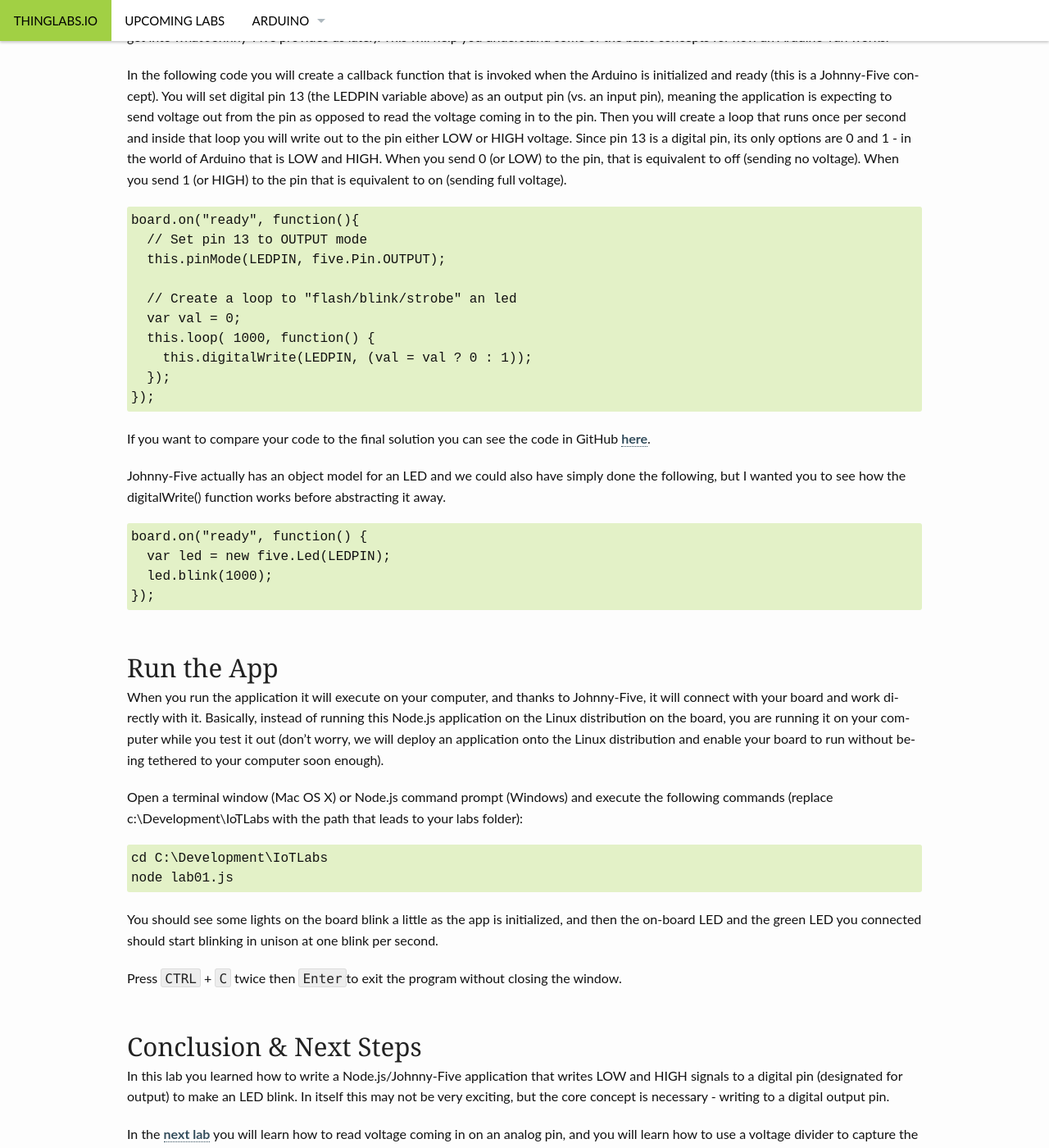
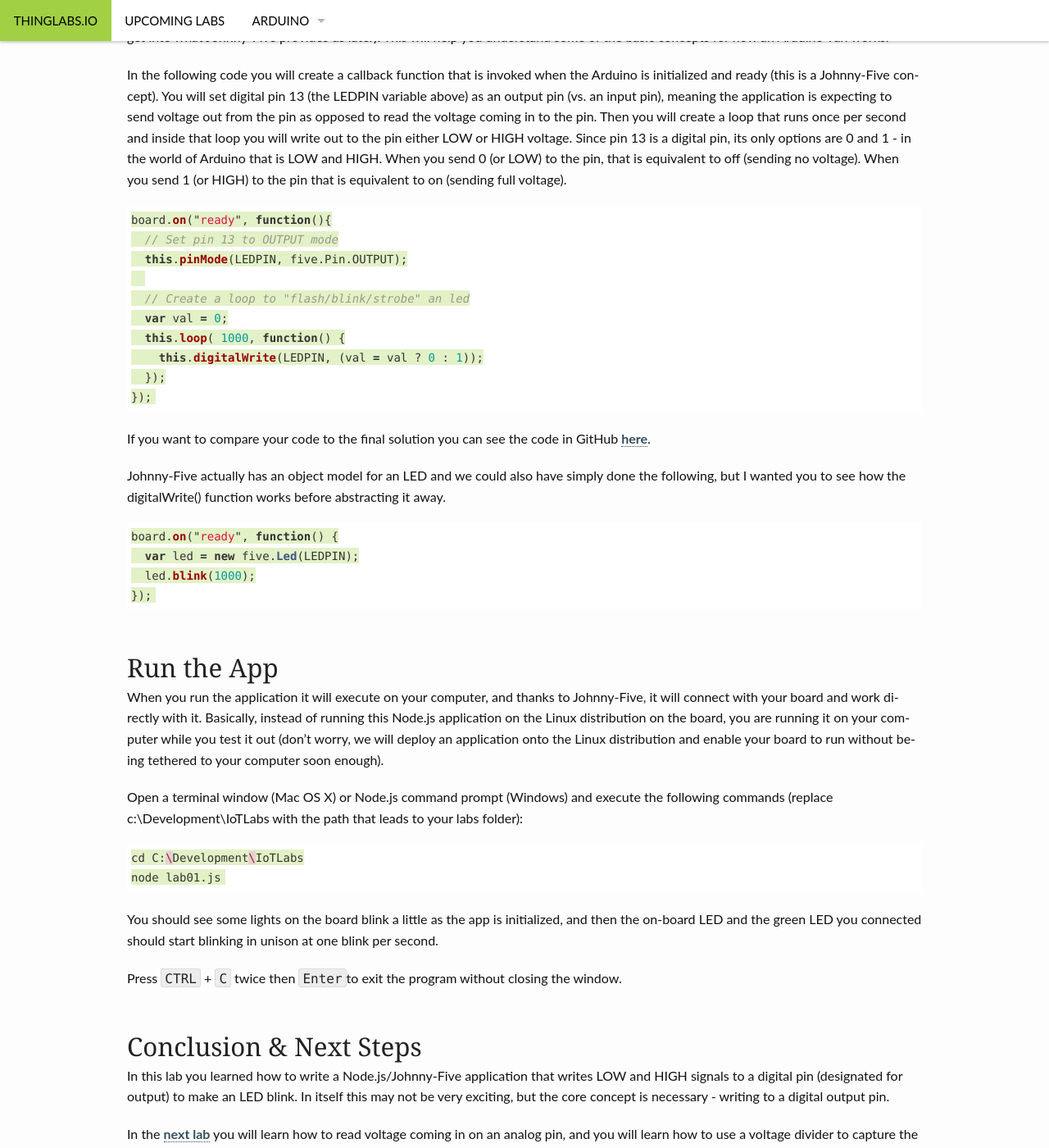
Before and after one commit to ThingLabsIo/ThingLabsIo.github.io, a Jekyll site: the page built from pages/lab001.md, in a window 1280 px wide and 1400 px high, scrolled down 4145 px. Shown: the whole window at 82% size. Built offline with Jekyll 4.4.1, drawn with Linux system fonts in a browser that asks for light colours.

Commit message:
tesing syntax formating

`````diff
--- a/pages/lab001.md
+++ b/pages/lab001.md
@@ -107,7 +107,7 @@ Johnny-Five provides a collection of objects that represent the board, the pins
 
 In the following code you will create a callback function that is invoked when the Arduino is initialized and ready (this is a Johnny-Five concept). You will set digital pin 13 (the LEDPIN variable above) as an output pin (vs. an input pin), meaning the application is expecting to send voltage out from the pin as opposed to read the voltage coming in to the pin. Then you will create a loop that runs once per second and inside that loop you will write out to the pin either LOW or HIGH voltage. Since pin 13 is a digital pin, its only options are 0 and 1 - in the world of Arduino that is LOW and HIGH. When you send 0 (or LOW) to the pin, that is equivalent to off (sending no voltage). When you send 1 (or HIGH) to the pin that is equivalent to on (sending full voltage).
 
-<pre>
+````javascript
 board.on("ready", function(){
   // Set pin 13 to OUTPUT mode
   this.pinMode(LEDPIN, five.Pin.OUTPUT);
@@ -118,28 +118,28 @@ board.on("ready", function(){
     this.digitalWrite(LEDPIN, (val = val ? 0 : 1));
   });
 });
-</pre>
+````
 
 If you want to compare your code to the final solution you can see the code in GitHub [here](https://github.com/ThingLabsIo/IoTLabs/blob/master/Arduino/Labs01_03/lab01.js).
 
 Johnny-Five actually has an object model for an LED and we could also have simply done the following, but I wanted you to see how the digitalWrite() function works before abstracting it away.
 
-<pre>
+````javascript
 board.on("ready", function() {
   var led = new five.Led(LEDPIN);
   led.blink(1000);
 });
-</pre>
+````
 
 ## Run the App
 When you run the application it will execute on your computer, and thanks to Johnny-Five, it will connect with your board and work directly with it. Basically, instead of running this Node.js application on the Linux distribution on the board, you are running it on your computer while you test it out (don't worry, we will deploy an application onto the Linux distribution and enable your board to run without being tethered to your computer soon enough).
 
 Open a terminal window (Mac OS X) or Node.js command prompt (Windows) and execute the following commands (replace c:\Development\IoTLabs with the path that leads to your labs folder):
 
-<pre>
+````javascript
 cd C:\Development\IoTLabs
 node lab01.js
-</pre>
+````
 
 You should see some lights on the board blink a little as the app is initialized, and then the on-board LED and the green LED you connected should start blinking in unison at one blink per second.
 
`````
